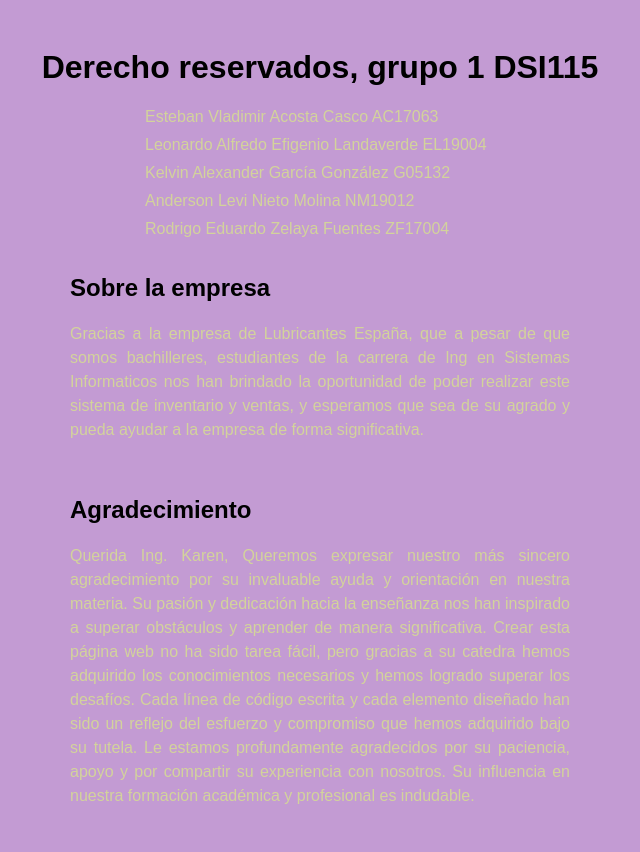
After one commit to leryunard/SIGEIN, a PHP site: page /tcpdf/nosotros/nosotros.php in a window 1280 px wide. The commit adds this page. Shown: the whole page, without its empty margins (320-960 px from the left). Run offline with PHP 8.4, Linux system fonts and the light colour scheme.

Commit message:
creacionNosostros
Creación de la paginas información y arreglar el nav

```diff
--- a/layout/parte1.php
+++ b/layout/parte1.php
@@ -38,7 +38,7 @@ scratch. This page gets rid of all links and provides the needed markup only.
       </li>
       <li class="nav-item d-none d-sm-inline-block">
        <table>
-      <a href="#" class="nav-link">  <p style=color:black><strong><marquee> SISTEMA DE INVENTARIO LUBRICANTES Y ACCESORIOS ESPAÑA </strong> </a></p></marquee>
+       <h1><a href="#" class="nav-link">  <p style=color:black><strong> SISTEMA DE INVENTARIO LUBRICANTES Y ACCESORIOS ESPAÑA </strong> </a></p></h1>
        </table>
       </li>
     </ul>
--- a/layout/parte2.php
+++ b/layout/parte2.php
@@ -1,6 +1,8 @@
 
   <!-- Main Footer -->
-
+  <footer class="main-footer">
+    <h1><a href="../nosotros/nosotros.php">Sobre nosotros</a></h1>
+  </footer>
 </div>
 <!-- ./wrapper -->
 <!-- REQUIRED SCRIPTS -->
--- /dev/null
+++ b/nosotros/nosotros.php
@@ -0,0 +1,73 @@
+<!DOCTYPE html>
+<html>
+<head>
+  <meta charset="UTF-8">
+  <title>Saludos</title>
+
+  <style>
+    body {
+      font-family: Arial, sans-serif;
+      background-color: rgb(195, 155, 211 );
+      padding: 20px;
+    }
+
+    h1 {
+
+    }
+
+    ul {
+      list-style-type: none;
+      padding: 0;
+
+    }
+
+    li {
+      color:rgb(211, 211, 155);
+      margin-bottom: 10px;
+      text-align: justify;
+      width: 350px;
+
+    }
+
+    p {
+      color: rgb(211, 211, 155);
+      line-height: 1.5;
+    }
+    .text-container {
+      display: block;
+      justify-content: space-between;
+      align-content: center;
+      width: 500px;
+    }
+
+    .text {
+      text-align: justify;
+    }
+  </style>
+</head>
+<body>
+  <center><h1>Derecho reservados, grupo 1 DSI115</h1>
+  <ul>
+    <li>Esteban Vladimir Acosta Casco AC17063</li>
+    <li>Leonardo Alfredo Efigenio Landaverde EL19004</li>
+    <li>Kelvin Alexander García González G05132</li>
+    <li>Anderson Levi Nieto Molina NM19012</li>
+    <li>Rodrigo Eduardo Zelaya Fuentes ZF17004</li>
+  </ul>
+
+  <div class="text-container" >
+    <div class="text">
+      <h2>Sobre la empresa</h2>
+      <p> Gracias a la empresa de Lubricantes España, que a pesar de que somos bachilleres, estudiantes de la carrera de Ing en Sistemas Informaticos nos han brindado la oportunidad de poder realizar este sistema de inventario y ventas, y esperamos que sea de su agrado y pueda ayudar a la empresa de forma significativa.</p>
+    </div>
+    <br>
+    <div class="text">
+      <h2>Agradecimiento</h2>
+      <p>Querida Ing. Karen,
+Queremos expresar nuestro más sincero agradecimiento por su invaluable ayuda y orientación en nuestra materia. Su pasión y dedicación hacia la enseñanza nos han inspirado a superar obstáculos y aprender de manera significativa.
+Crear esta página web no ha sido tarea fácil, pero gracias a su catedra hemos adquirido los conocimientos necesarios y hemos logrado superar los desafíos. Cada línea de código escrita y cada elemento diseñado han sido un reflejo del esfuerzo y compromiso que hemos adquirido bajo su tutela.
+Le estamos profundamente agradecidos por su paciencia, apoyo y por compartir su experiencia con nosotros. Su influencia en nuestra formación académica y profesional es indudable.</p>
+    </div>
+  </div></center>
+</body>
+</html>
```
